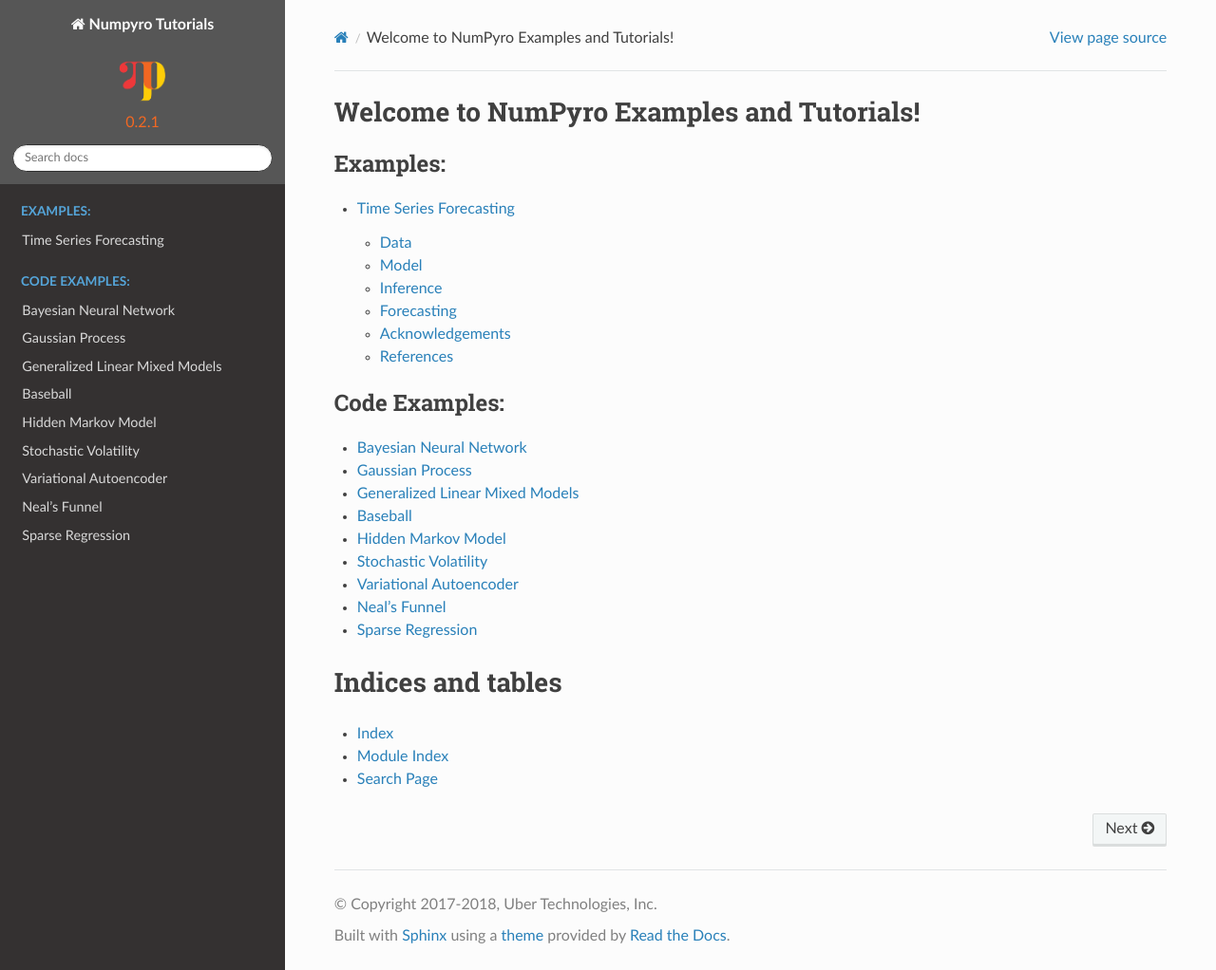
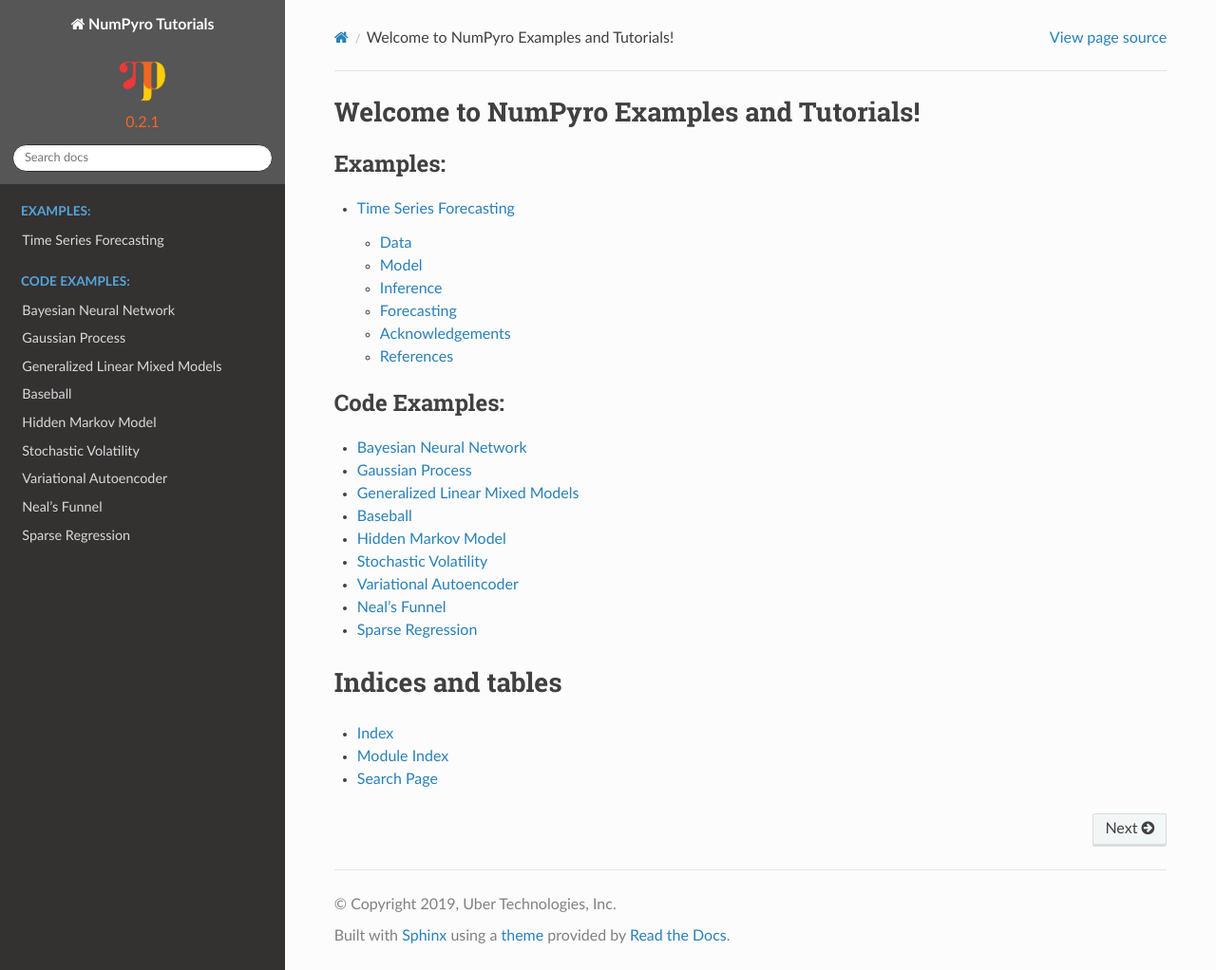
Before and after one commit to pyro-ppl/numpyro, a Sphinx documentation site: the page built from notebooks/source/index.rst, in a window 1280 px wide and 1022 px high. Shown: the whole window at 95% size. Built offline with Sphinx 7.4.7 and the Read the Docs theme 2.0.0, drawn with Linux system fonts in a browser that asks for light colours; pages that are not in the unit, such as notebooks, are missing from menus.

Commit message:
cleanup make tutotials

```diff
--- a/notebooks/source/conf.py
+++ b/notebooks/source/conf.py
@@ -62,8 +62,8 @@
 master_doc = 'index'
 
 # General information about the project.
-project = u'Numpyro Tutorials'
-copyright = u'2017-2018, Uber Technologies, Inc'
+project = u'NumPyro Tutorials'
+copyright = u'2019, Uber Technologies, Inc'
 author = u'Uber AI Labs'
 
 # The version info for the project you're documenting, acts as replacement for
@@ -90,7 +90,7 @@
 # List of patterns, relative to source directory, that match files and
 # directories to ignore when looking for source files.
 # This patterns also effect to html_static_path and html_extra_path
-exclude_patterns = ['.ipynb_checkpoints']
+exclude_patterns = ['.ipynb_checkpoints', 'logistic_regression.ipynb']
 
 # The name of the Pygments (syntax highlighting) style to use.
 pygments_style = 'sphinx'
@@ -158,7 +158,7 @@
 # (source start file, target name, title,
 #  author, documentclass [howto, manual, or own class]).
 latex_documents = [
-    (master_doc, 'NumpyroTutorials.tex', u'Numpyro Examples and Tutorials',
+    (master_doc, 'NumPyroTutorials.tex', u'Numpyro Examples and Tutorials',
      u'Uber AI Labs', 'manual'),
 ]
 
@@ -168,7 +168,7 @@
 # One entry per manual page. List of tuples
 # (source start file, name, description, authors, manual section).
 man_pages = [
-    (master_doc, 'Numpyrotutorials', u'Numpyro Examples and Tutorials',
+    (master_doc, 'NumPyroTutorials', u'Numpyro Examples and Tutorials',
      [author], 1)
 ]
 
@@ -179,7 +179,7 @@
 # (source start file, target name, title, author,
 #  dir menu entry, description, category)
 texinfo_documents = [
-    (master_doc, 'NumpyroTutorials', u'Numpyro Examples and Tutorials',
-     author, 'NumpyroTutorials', 'One line description of project.',
+    (master_doc, 'NumPyroTutorials', u'NumPyro Examples and Tutorials',
+     author, 'NumPyroTutorials', 'One line description of project.',
      'Miscellaneous'),
 ]
```
Also changed, not shown: notebooks/source/minipyro.rst (deleted, +0 -11 lines), 2 other files.
